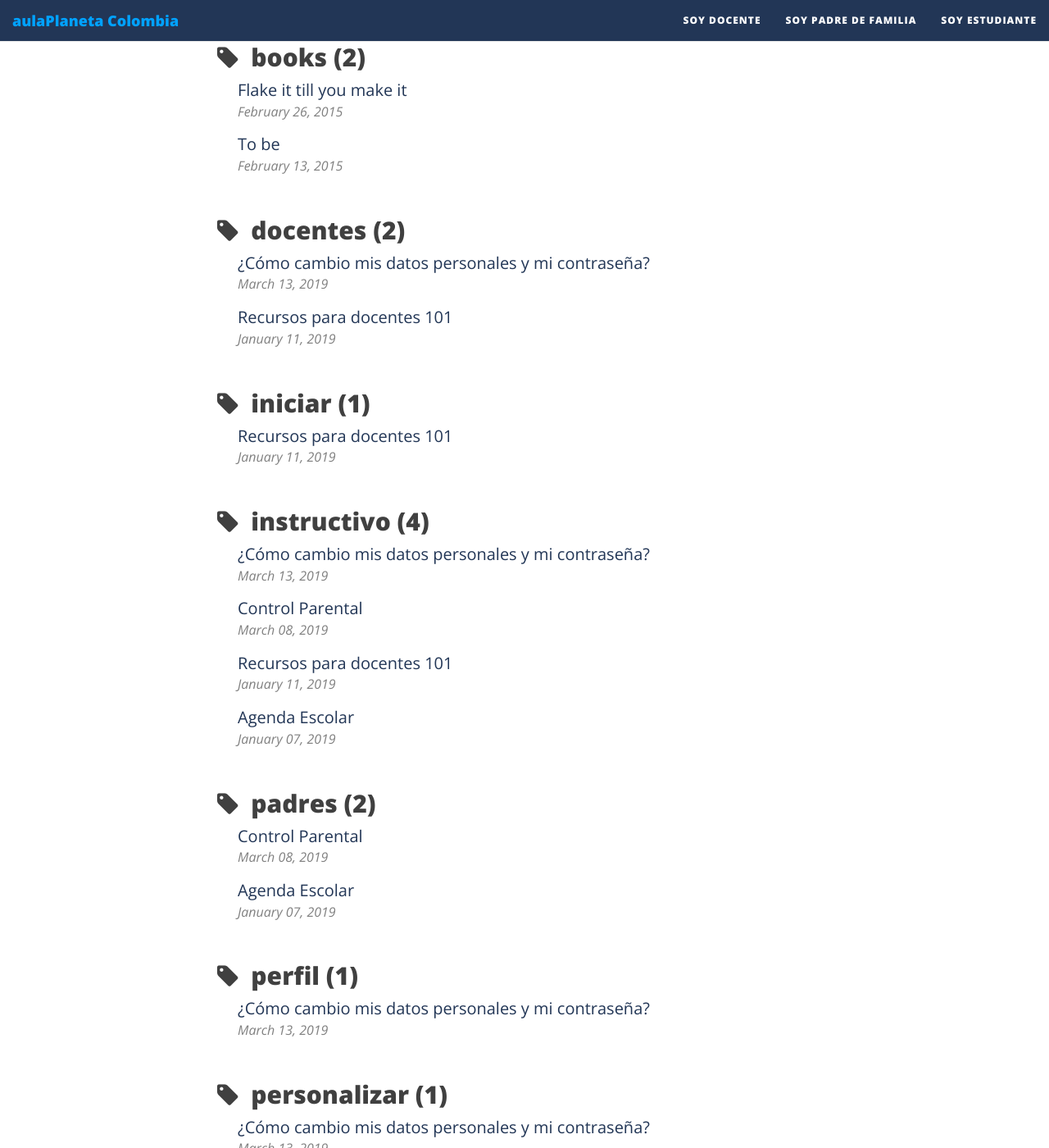
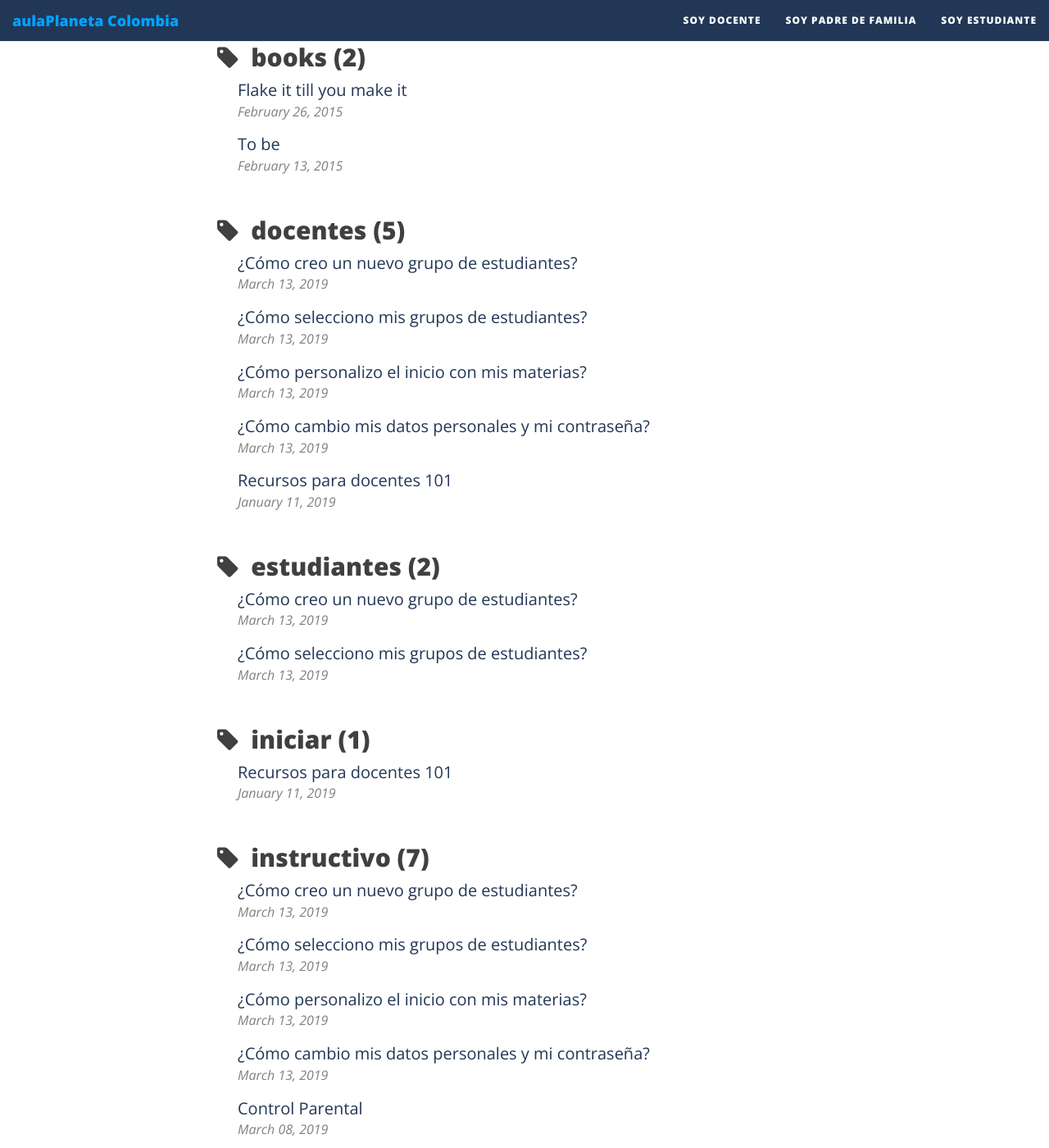
Before and after one commit to AulaPlanetaColombia/AulaPlanetaColombia.github.io, a Jekyll site: the page built from tags.html, in a window 1280 px wide and 1400 px high, scrolled down 362 px. Shown: the whole window at 82% size. Built offline with Jekyll 4.4.1, drawn with Linux system fonts in a browser that asks for light colours; nearby versions of some CDN libraries; some of the changed text lies outside the part shown.

Commit message:
Posts de personalización.

```diff
--- /dev/null
+++ b/_posts/2019-03-13-02_Materias.md
@@ -0,0 +1,9 @@
+---
+title: ¿Cómo personalizo el inicio con mis materias?
+tags: [docentes,personalizar,instructivo,videotutorial,materias]
+---
+Para personalizar la página inicial de aulaPlaneta con sus materias, siga el procedimiento propuesto en el siguiente video:
+<video controls="controls" style="width: 100%">
+  <source type="video/mp4" src="../vids/02_Materias.mp4"></source>
+  <p>Su navegador no permite videos.</p>
+</video>
--- /dev/null
+++ b/_posts/2019-03-13-03_Estudiantes.md
@@ -0,0 +1,9 @@
+---
+title: ¿Cómo selecciono mis grupos de estudiantes?
+tags: [docentes,personalizar,instructivo,videotutorial,estudiantes]
+---
+Para seleccionar sus grupos de clase, siga las siguientes instrucciones:
+<video controls="controls" style="width: 100%">
+  <source type="video/mp4" src="../vids/03_Estudiantes.mp4"></source>
+  <p>Su navegador no permite videos.</p>
+</video>
--- /dev/null
+++ b/_posts/2019-03-13-03_Grupos.md
@@ -0,0 +1,9 @@
+---
+title: ¿Cómo creo un nuevo grupo de estudiantes?
+tags: [docentes,personalizar,instructivo,videotutorial,estudiantes]
+---
+Para crear grupos personalizados de estudiantes, siga este tutorial:
+<video controls="controls" style="width: 100%">
+  <source type="video/mp4" src="../vids/04_Grupos.mp4"></source>
+  <p>Su navegador no permite videos.</p>
+</video>
```
Also changed, not shown: _posts/2019-03-13-01_perfil.md (+1 -1 lines), 3 other files.
